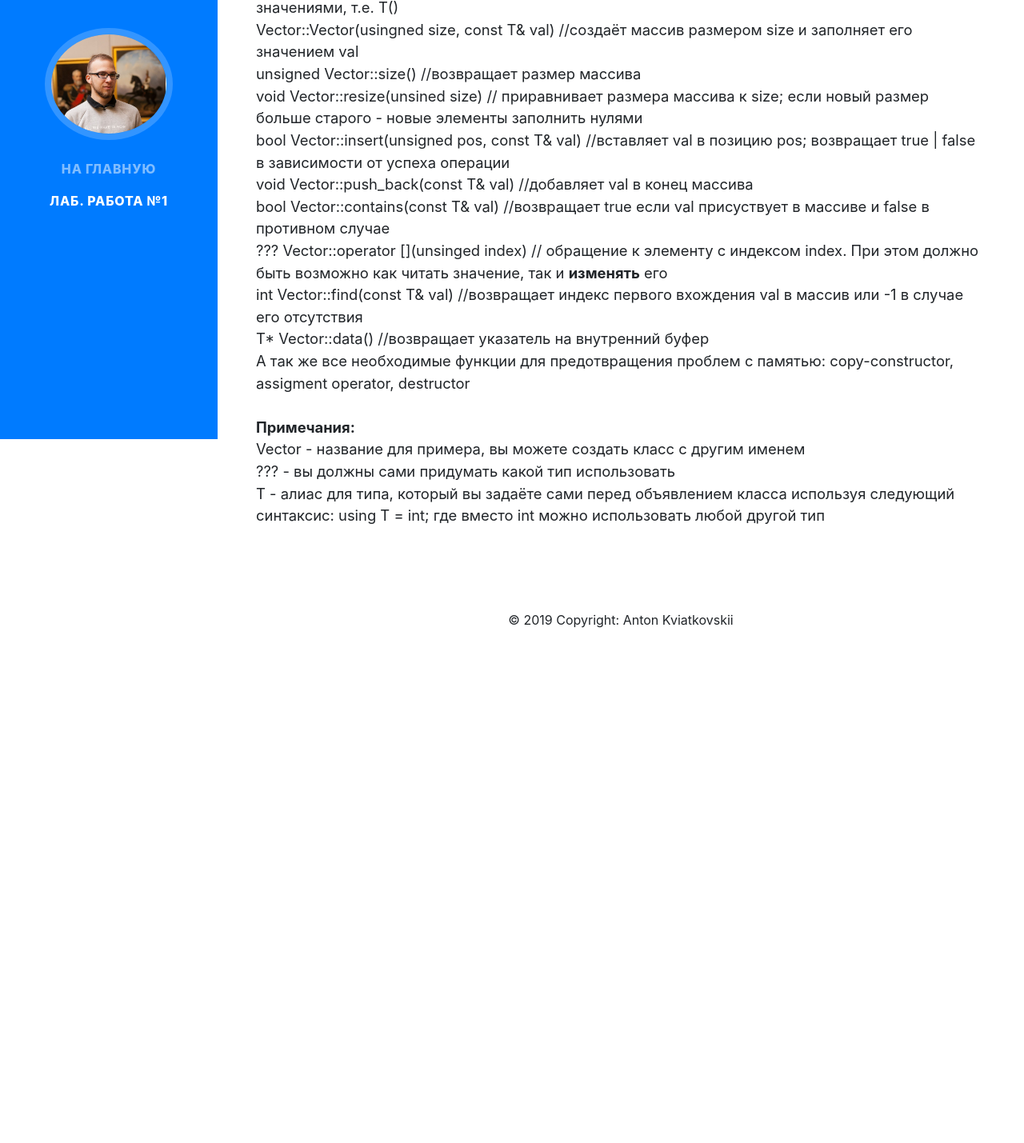
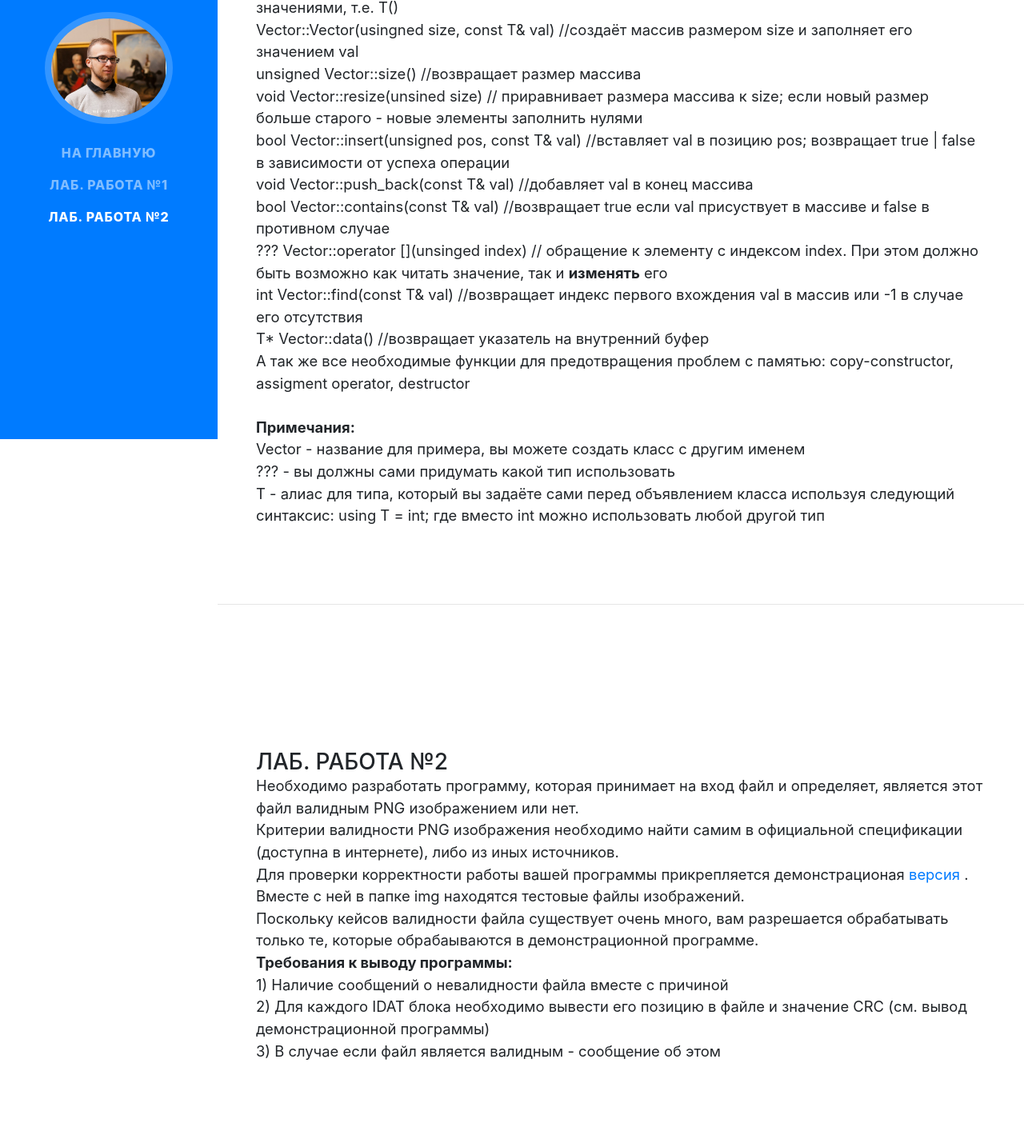
Before and after one commit to Toxa-man/site, a website with bundled scripts: page html/tasks_second.html in a window 1280 px wide. Shown: the part 251-1680 px from the top of the page at 80% size. Before the commit the page ends 1046 px from the top, so only its background shows below. Built offline with nearby package versions, Linux system fonts and the light colour scheme; a web font is replaced by a local one.

Commit message:
Added 2nd lab work

```diff
--- a/html/tasks_second.html
+++ b/html/tasks_second.html
@@ -43,6 +43,9 @@
             <li class="nav-item">
               <a class="nav-link js-scroll-trigger" href="#lab_1">Лаб. работа №1</a>
             </li>
+            <li class="nav-item">
+                <a class="nav-link js-scroll-trigger" href="#lab_2">Лаб. работа №2</a>
+            </li>
           </ul>
         </div>
       </nav>
@@ -75,6 +78,22 @@
           </div>
         </section>
 
+        <hr class="m-0">
+        <section class="resume-section p-3 p-lg-5 d-flex d-column" id="lab_2">
+            <div class="my-auto">
+              <h3 class="mb-0">Лаб. работа №2</h3>
+              <p class="lead mb-5">Необходимо разработать программу, которая принимает на вход файл и определяет, является этот файл валидным PNG изображением или нет.
+                <br>Критерии валидности PNG изображения необходимо найти самим в официальной спецификации (доступна в интернете), либо из иных источников.
+                <br>Для проверки корректности работы вашей программы прикрепляется демонстрационая <a href="files/png_parser.rar">версия</a> . Вместе с ней в папке img находятся тестовые файлы изображений.
+                <br>Поскольку кейсов валидности файла существует очень много, вам разрешается обрабатывать только те, которые обрабаываются в демонстрационной программе.
+                <br><span style="font-weight:bold">Требования к выводу программы:</span>
+                <br>1) Наличие сообщений о невалидности файла вместе с причиной
+                <br>2) Для каждого IDAT блока необходимо вывести его позицию в файле и значение CRC (см. вывод демонстрационной программы)
+                <br>3) В случае если файл является валидным - сообщение об этом
+              </p>
+            </div>
+          </section>
+
       </div>
 
     <div class="footer-copyright text-center py-2">
```
Also changed, not shown: 1 other file.
